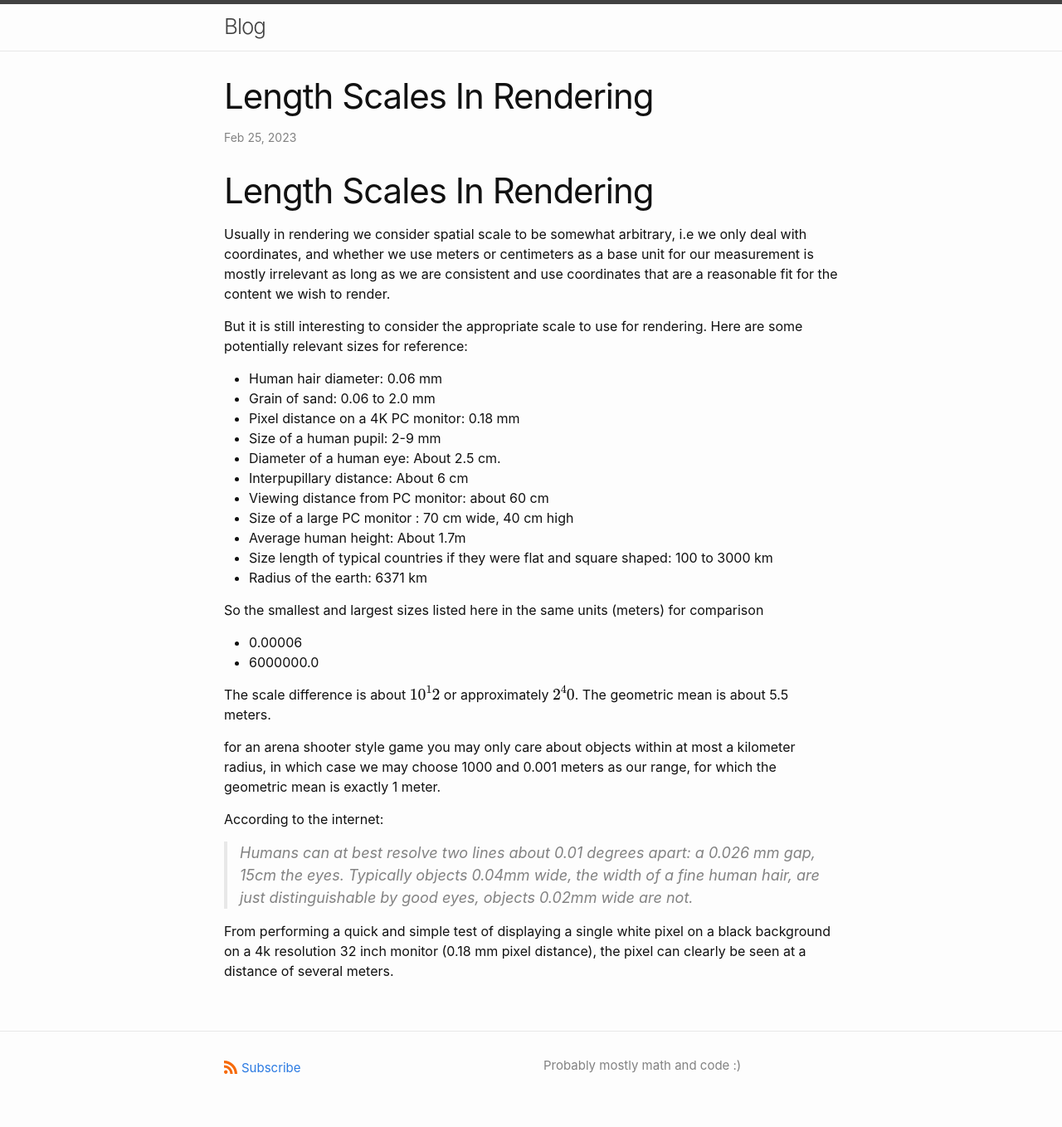
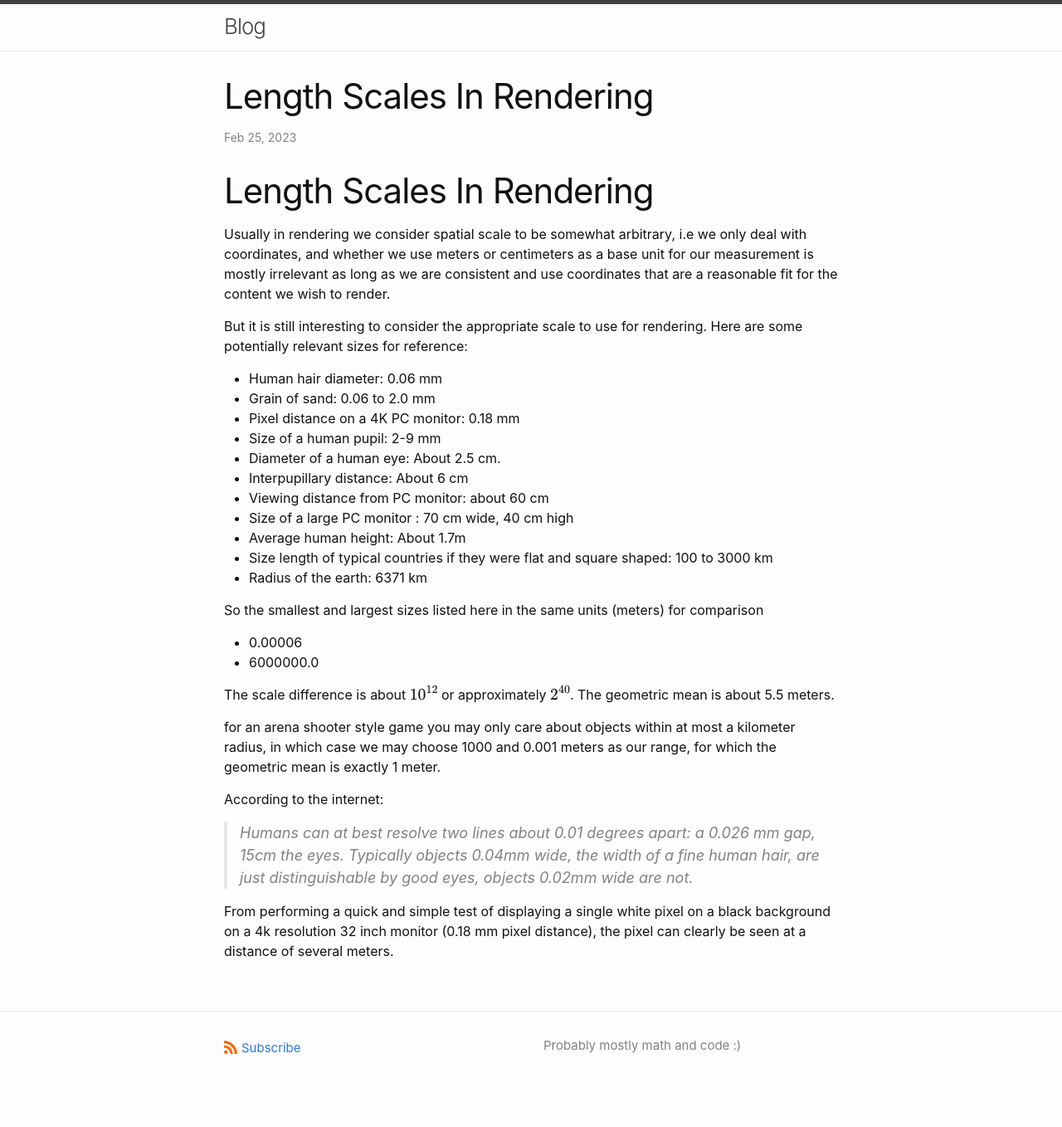
Before and after one commit to torgeiba/torgeiba.github.io, a Jekyll site: the page built from _posts/2023-02-25-length-scales-in-rendering.md, in a window 1280 px wide. Shown: the whole page at 83% size. Built offline with Jekyll 4.4.1, drawn with Linux system fonts in a browser that asks for light colours; our own code applies the rules of GitHub Pages for plain Markdown files; formulas are drawn with MathJax 3; after the commit the page ends 1334 px from its top, so only the background shows below that.

Commit message:
Update 2023-02-25-length-scales-in-rendering.md

```diff
--- a/_posts/2023-02-25-length-scales-in-rendering.md
+++ b/_posts/2023-02-25-length-scales-in-rendering.md
@@ -22,7 +22,7 @@ So the smallest and largest sizes listed here in the same units (meters) for com
 - 0.00006
 - 6000000.0
 
-The scale difference is about $10^12$ or approximately $2^40$. The geometric mean is about 5.5 meters.
+The scale difference is about $10^{12}$ or approximately $2^{40}$. The geometric mean is about 5.5 meters.
 
 for an arena shooter style game you may only care about objects within at most a kilometer radius, in which case we may choose 1000 and 0.001 meters as our range,
 for which the geometric mean is exactly 1 meter.
```
